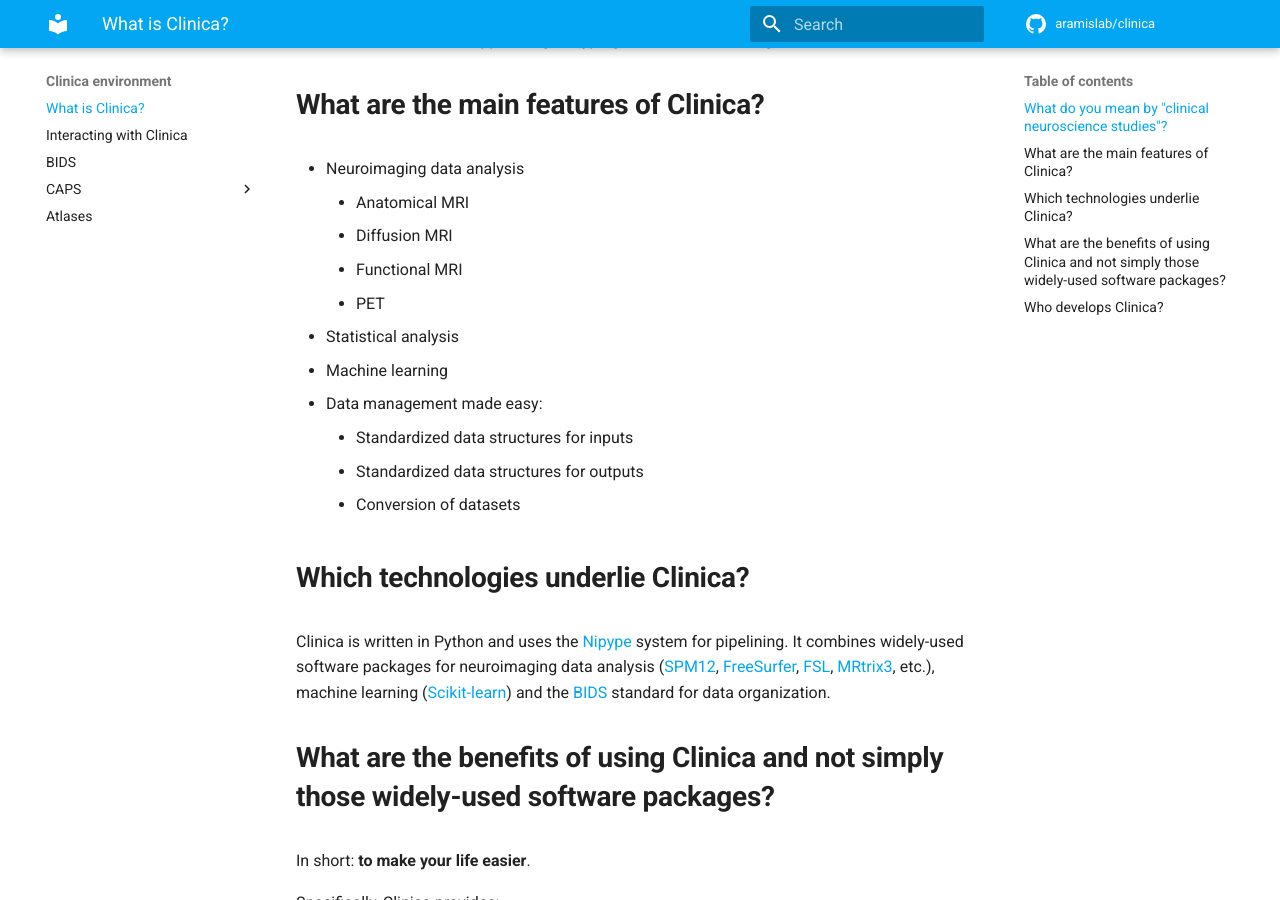
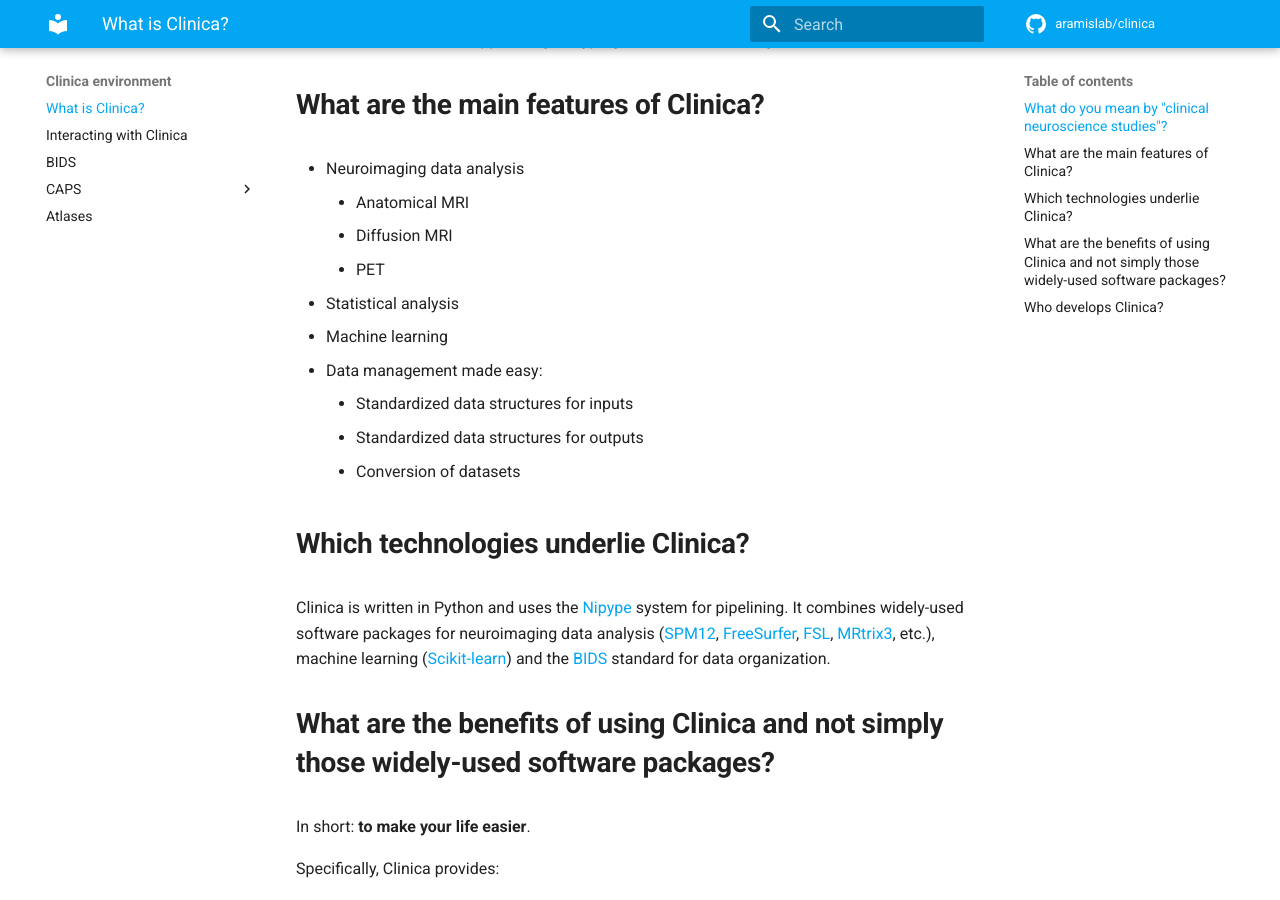
Before and after one commit to aramis-lab/clinica, an MkDocs documentation site: the page built from docs/WhatIsClinica.md, in a window 1280 px wide and 900 px high, scrolled down 531 px. Built offline with MkDocs 1.6.1 and Material for MkDocs 9.7.7, drawn with Linux system fonts in a browser that asks for light colours; comment, search, counter and statistics services are not loaded.

Commit message:
Remove mention of fMRI

```diff
--- a/docs/WhatIsClinica.md
+++ b/docs/WhatIsClinica.md
@@ -12,7 +12,6 @@ Currently, a large part of Clinica is devoted to neuroimaging data analysis. Fut
 - Neuroimaging data analysis
     - Anatomical MRI
     - Diffusion MRI
-    - Functional MRI
     - PET
 - Statistical analysis
 - Machine learning
```
